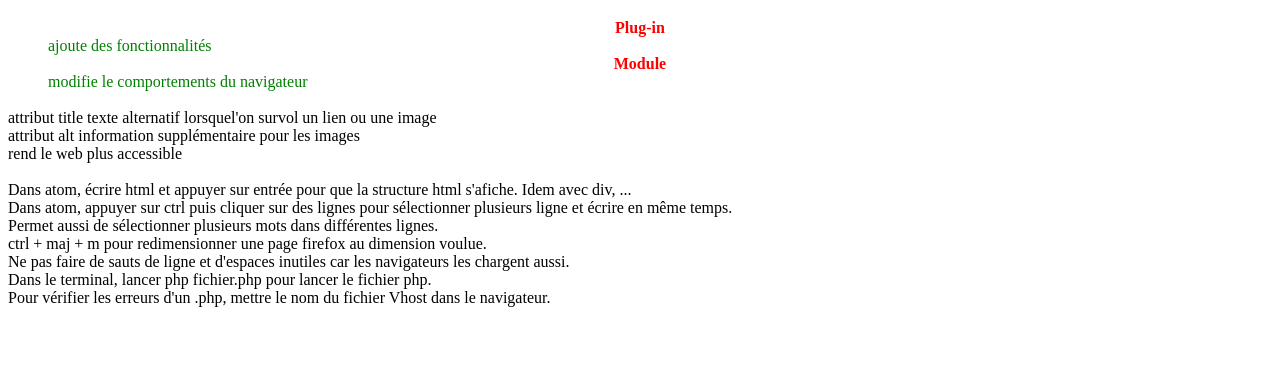
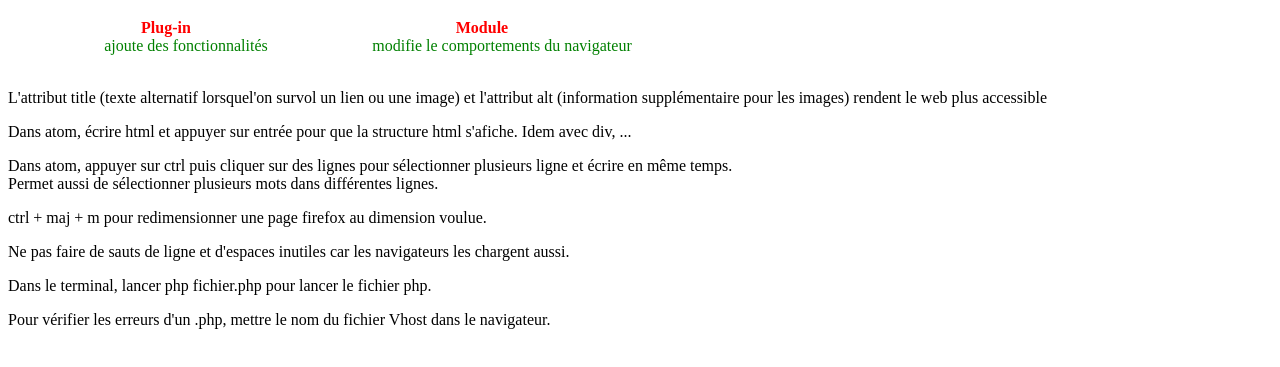
Before and after one commit to MaximeDEFRETIN/Memento, a plain HTML site: page infos.html in a window 1280 px wide. Shown: the part 61-428 px from the top of the page. Drawn offline with Linux system fonts and the light colour scheme.

Commit message:
Memento modifié

```diff
--- a/assets/css/style.css
+++ b/assets/css/style.css
@@ -1,14 +1,27 @@
-.gras { font-weight:600; }
-.g { font-weight:500; }
+.gras {
+  font-weight:600;
+}
+.g {
+  font-weight:500;
+}
 
-dt { color:red;
-     font-weight:bold;
-     text-align:center; }
+dt {
+  color:red;
+  font-weight:bold;
+  text-align:center;
+}
+dd {
+  color:green;
+  text-align:center;
+}
 
- dd { color:green;
-      text-align:justify; }
+.def {
+  width:25%;
+  float:left;
+}
 
-pre { background-color:black; color:white;
-      border-radius: 10px;
-      width: 60%;
-      margin-left: 5%; }
+pre {
+  background-color:black; color:white;
+  width: 60%;
+  margin-left: 5%;
+}
--- a/infos.html
+++ b/infos.html
@@ -7,45 +7,22 @@
 </head>
 <body>
   <h1>Des infos bien à savoir</h1>
-  <div>
+  <div class="def">
     <dt>Plug-in</dt>
     <dd>ajoute des fonctionnalités</dd>
   </div>
-  <div>
+  <div class="def">
     <dt>Module</dt>
     <dd>modifie le comportements du navigateur</dd>
   </div>
-  <br />
-  <div>
-    <div>
-      <span>attribut title</span>
-      texte alternatif lorsquel'on survol un lien ou une image
-    </div>
-    <div>
-      <span>attribut alt</span>
-      information supplémentaire pour les images
-    </div>
-    rend le web plus accessible
-  </div>
-  <br />
-  <div>
-    Dans atom, écrire html et appuyer sur entrée pour que la structure html s'afiche. Idem avec div, ...
-  </div>
-  <div>
-    Dans atom, appuyer sur ctrl puis cliquer sur des lignes pour sélectionner plusieurs ligne et écrire en même temps.<br />
-    Permet aussi de sélectionner plusieurs mots dans différentes lignes.
-  </div>
-  <div>
-    ctrl + maj + m pour redimensionner une page firefox au dimension voulue.
-  </div>
-  <div>
-    Ne pas faire de sauts de ligne et d'espaces inutiles car les navigateurs les chargent aussi.
-  </div>
-  <div>
-    Dans le terminal, lancer php fichier.php pour lancer le fichier php.
-  </div>
-  <div>
-    Pour vérifier les erreurs d'un .php, mettre le nom du fichier Vhost dans le navigateur.
-  </div>
-</body>
-</html>
+  <br /><br /><br />
+  <p>L'attribut title (texte alternatif lorsquel'on survol un lien ou une image) et l'attribut alt (information supplémentaire pour les images) rendent le web plus accessible</p>
+  <p>Dans atom, écrire html et appuyer sur entrée pour que la structure html s'afiche. Idem avec div, ...</p>
+  <p>Dans atom, appuyer sur ctrl puis cliquer sur des lignes pour sélectionner plusieurs ligne et écrire en même temps.<br />
+    Permet aussi de sélectionner plusieurs mots dans différentes lignes.</p>
+    <p>ctrl + maj + m pour redimensionner une page firefox au dimension voulue.</p>
+    <p>Ne pas faire de sauts de ligne et d'espaces inutiles car les navigateurs les chargent aussi.</p>
+    <p>Dans le terminal, lancer php fichier.php pour lancer le fichier php.</p>
+    <p>Pour vérifier les erreurs d'un .php, mettre le nom du fichier Vhost dans le navigateur.</p>
+  </body>
+  </html>
```
Also changed, not shown: PHP.html (+1 -0 lines).
